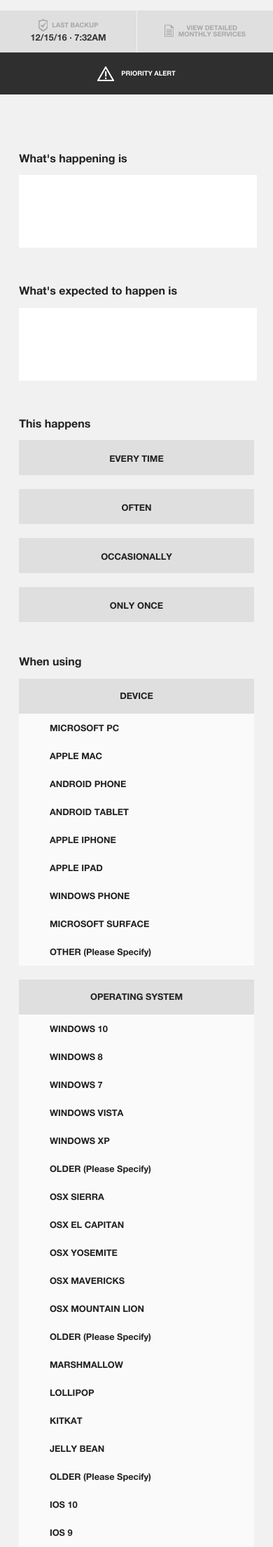
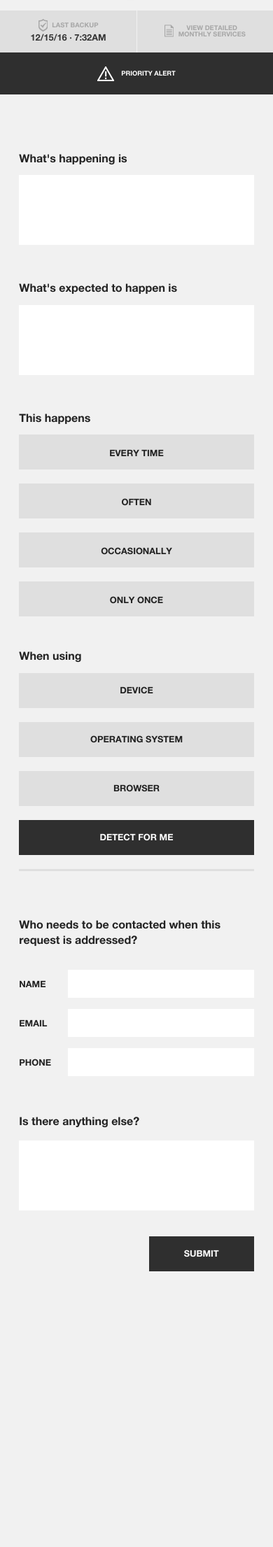
Before and after one commit to drstonebraker/dash-clone-heroku, a PHP site: page / in a window 390 px wide. Shown: the part 301-2512 px from the top of the page at 70% size. After the commit the page ends 2118 px from the top, so only its background shows below. Run offline with PHP 8.4, Linux system fonts and the light colour scheme; some libraries are stand-ins or nearby versions.

Commit message:
styling form bug info (tablet)

```diff
--- a/css/main.css
+++ b/css/main.css
@@ -825,6 +825,7 @@ background: #d50000;
   border: none;
   resize: none;
   height: 100px;
+  box-sizing: border-box;
 }
 
 .bug-info__button {
@@ -881,7 +882,7 @@ color:white;
 }
 
 .select-list {
-  //display:none;
+  display:none;
   list-style-type: none;
   width: 100%;
   margin:0 auto;
--- a/index.html
+++ b/index.html
@@ -242,36 +242,40 @@
 
         </main><!-- END DASHBOARD-->
 
-        <form action="" class="alert-form" id="input--alert-form">
+        <form action="" class="alert-form" id="alert-form">
           <fieldset class="bug-info">
 
-            <label class="bug-info__label" for="input--whats-happening">What's happening is</label>
-            <textarea name="whats-happening" id="input--whats-happening" class="bug-info__textarea bug-info__textarea--whats-happening" required></textarea>
+            <div class="bug-info__whats-happening">
+              <label class="bug-info__label" for="input--whats-happening">What's happening is</label>
+              <textarea name="whats-happening" id="input--whats-happening" class="bug-info__textarea bug-info__textarea--whats-happening" required></textarea>
+            </div><!--
 
-            <label class="bug-info__label" for="input--whats-expected">What's expected to happen is</label>
-            <textarea name="whats-expected" id="input--whats-expected" class="bug-info__textarea bug-info__textarea--whats-expected" required></textarea>
+            --><div class="bug-info__whats-expected">
+              <label class="bug-info__label" for="input--whats-expected">What's expected to happen is</label>
+              <textarea name="whats-expected" id="input--whats-expected" class="bug-info__textarea bug-info__textarea--whats-expected" required></textarea>
+            </div>
 
             <fieldset class="bug-info__frequency">
 
               <legend class="bug-info__label bug-info__label--this-happens">This happens</legend>
 
-              <input type="radio" name="this-happens" class="bug-info__radio u_hidden" id="input--every-time" required>
-              <button  type="button" class="bug-info__button bug-info__button--every-time" formnovalidate>
+              <input type="radio" name="this-happens" class="bug-info__radio u_hidden" id="input--every-time" required><!--
+              --><button  type="button" class="bug-info__button bug-info__button--every-time" formnovalidate>
                 <label class="bug-info__button-label" for="input--every-time">EVERY TIME</label>
-              </button>
+              </button><!--
 
-              <input type="radio" name="this-happens" class="bug-info__radio u_hidden" id="input--often" required>
-              <button type="button" class="bug-info__button bug-info__button--often" formnovalidate>
+              --><input type="radio" name="this-happens" class="bug-info__radio u_hidden" id="input--often" required><!--
+              --><button type="button" class="bug-info__button bug-info__button--often" formnovalidate>
                 <label class="bug-info__button-label" for="input--often">OFTEN</label>
-              </button>
+              </button><!--
 
-              <input type="radio" name="this-happens" class="bug-info__radio u_hidden" id="input--occasionally" required>
-              <button type="button" class="bug-info__button bug-info__button--occasionally" formnovalidate>
+              --><input type="radio" name="this-happens" class="bug-info__radio u_hidden" id="input--occasionally" required><!--
+              --><button type="button" class="bug-info__button bug-info__button--occasionally" formnovalidate>
                 <label class="bug-info__button-label" for="input--occasionally">OCCASIONALLY</label>
-              </button>
+              </button><!--
 
-              <input type="radio" name="this-happens" class="bug-info__radio u_hidden" id="input--only-once" required>
-              <button type="button" class="bug-info__button bug-info__button--only-once" formnovalidate>
+              --><input type="radio" name="this-happens" class="bug-info__radio u_hidden" id="input--only-once" required><!--
+              --><button type="button" class="bug-info__button bug-info__button--only-once" formnovalidate>
                 <label class="bug-info__button-label" for="input--only-once">ONLY ONCE</label>
               </button>
 
@@ -280,73 +284,74 @@
             <fieldset class="bug-info__environment">
               <legend class="bug-info__label bug-info__label--when-using">When using</legend>
 
-              <input type="hidden" id="input--device" value="" required>
-              <button type="button" class="bug-info__button select select--device" id="select--device" formnovalidate>DEVICE</button>
-              <ul class="select-list select-list--device">
-                <li class="select-list__option" data-value="pc">MICROSOFT PC</li>
-                <li class="select-list__option" data-value="mac">APPLE MAC</li>
-                <li class="select-list__option" data-value="android-phone">ANDROID PHONE</li>
-                <li class="select-list__option" data-value="android-tablet">ANDROID TABLET</li>
-                <li class="select-list__option" data-value="iphone">APPLE IPHONE</li>
-                <li class="select-list__option" data-value="ipad">APPLE IPAD</li>
-                <li class="select-list__option" data-value="win-phone">WINDOWS PHONE</li>
-                <li class="select-list__option" data-value="win-surface">MICROSOFT SURFACE</li>
-                <li class="select-list__option" data-value="other">OTHER (Please Specify)</li>
-              </ul>
+              <input type="hidden" id="input--device" value="" required><!--
+              --><button type="button" class="bug-info__button select select--device" id="select--device" formnovalidate>DEVICE</button><!--
+              --><ul class="select-list select-list--device"><!--
+              --><li class="select-list__option" data-value="pc">MICROSOFT PC</li><!--
+              --><li class="select-list__option" data-value="mac">APPLE MAC</li><!--
+              --><li class="select-list__option" data-value="android-phone">ANDROID PHONE</li><!--
+              --><li class="select-list__option" data-value="android-tablet">ANDROID TABLET</li><!--
+              --><li class="select-list__option" data-value="iphone">APPLE IPHONE</li><!--
+              --><li class="select-list__option" data-value="ipad">APPLE IPAD</li><!--
+                --><li class="select-list__option" data-value="win-phone">WINDOWS PHONE</li><!--
+                --><li class="select-list__option" data-value="win-surface">MICROSOFT SURFACE</li><!--
+                --><li class="select-list__option" data-value="other">OTHER (Please Specify)</li><!--
+                --></ul><!--
 
-              <input type="hidden" id="input--op-sys" value="" required>
-              <button type="button" class="bug-info__button select select--op-sys" id="select--op-sys" formnovalidate>OPERATING SYSTEM</button>
-              <ul class="select-list select-list--op-sys">
-                <li class="select-list__option" data-device="pc win-surface" data-value="win-10">WINDOWS 10</li>
-                <li class="select-list__option" data-device="pc win-surface" data-value="win-8">WINDOWS 8</li>
-                <li class="select-list__option" data-device="pc" data-value="win-7">WINDOWS 7</li>
-                <li class="select-list__option" data-device="pc" data-value="win-vista">WINDOWS VISTA</li>
-                <li class="select-list__option" data-device="pc" data-value="win-xp">WINDOWS XP</li>
-                <li class="select-list__option" data-device="pc" data-value="win-older">OLDER (Please Specify)</li>
+              --><input type="hidden" id="input--op-sys" value="" required><!--
+              --><button type="button" class="bug-info__button select select--op-sys" id="select--op-sys" formnovalidate>OPERATING SYSTEM</button><!--
+              --><ul class="select-list select-list--op-sys"><!--
+              --><li class="select-list__option" data-device="pc win-surface" data-value="win-10">WINDOWS 10</li><!--
+                --><li class="select-list__option" data-device="pc win-surface" data-value="win-8">WINDOWS 8</li><!--
+                --><li class="select-list__option" data-device="pc" data-value="win-7">WINDOWS 7</li><!--
+                --><li class="select-list__option" data-device="pc" data-value="win-vista">WINDOWS VISTA</li><!--
+                --><li class="select-list__option" data-device="pc" data-value="win-xp">WINDOWS XP</li><!--
+                --><li class="select-list__option" data-device="pc" data-value="win-older">OLDER (Please Specify)</li><!--
 
-                <li class="select-list__option" data-device="mac" data-value="osx-12">OSX SIERRA</li>
-                <li class="select-list__option" data-device="mac" data-value="osx-11">OSX EL CAPITAN</li>
-                <li class="select-list__option" data-device="mac" data-value="osx-10">OSX YOSEMITE</li>
-                <li class="select-list__option" data-device="mac" data-value="osx-9">OSX MAVERICKS</li>
-                <li class="select-list__option" data-device="mac" data-value="osx-8">OSX MOUNTAIN LION</li>
-                <li class="select-list__option" data-device="mac" data-value="osx-older">OLDER (Please Specify)</li>
+                --><li class="select-list__option" data-device="mac" data-value="osx-12">OSX SIERRA</li><!--
+                --><li class="select-list__option" data-device="mac" data-value="osx-11">OSX EL CAPITAN</li><!--
+                --><li class="select-list__option" data-device="mac" data-value="osx-10">OSX YOSEMITE</li><!--
+                --><li class="select-list__option" data-device="mac" data-value="osx-9">OSX MAVERICKS</li><!--
+                --><li class="select-list__option" data-device="mac" data-value="osx-8">OSX MOUNTAIN LION</li><!--
+                --><li class="select-list__option" data-device="mac" data-value="osx-older">OLDER (Please Specify)</li><!--
 
-                <li class="select-list__option" data-device="android-phone android-tablet" data-value="android-6">MARSHMALLOW</li>
-                <li class="select-list__option" data-device="android-phone android-tablet" data-value="android-5">LOLLIPOP</li>
-                <li class="select-list__option" data-device="android-phone android-tablet" data-value="android-4-4">KITKAT</li>
-                <li class="select-list__option" data-device="android-phone android-tablet" data-value="android-4-3">JELLY BEAN</li>
-                <li class="select-list__option" data-device="android-phone android-tablet" data-value="android-older">OLDER (Please Specify)</li>
+                --><li class="select-list__option" data-device="android-phone android-tablet" data-value="android-6">MARSHMALLOW</li><!--
+                --><li class="select-list__option" data-device="android-phone android-tablet" data-value="android-5">LOLLIPOP</li><!--
+                --><li class="select-list__option" data-device="android-phone android-tablet" data-value="android-4-4">KITKAT</li><!--
+                --><li class="select-list__option" data-device="android-phone android-tablet" data-value="android-4-3">JELLY BEAN</li><!--
+                --><li class="select-list__option" data-device="android-phone android-tablet" data-value="android-older">OLDER (Please Specify)</li><!--
 
-                <li class="select-list__option" data-device="iphone ipad" data-value="ios-10">IOS 10</li>
-                <li class="select-list__option" data-device="iphone ipad" data-value="ios-9">IOS 9</li>
-                <li class="select-list__option" data-device="iphone ipad" data-value="ios-8">IOS 8</li>
-                <li class="select-list__option" data-device="iphone ipad" data-value="ios-7">IOS 7</li>
-                <li class="select-list__option" data-device="iphone ipad" data-value="ios-6">IOS 6</li>
-                <li class="select-list__option" data-device="iphone ipad" data-value="ios-older">OLDER (Please Specify)</li>
+                --><li class="select-list__option" data-device="iphone ipad" data-value="ios-10">IOS 10</li><!--
+                --><li class="select-list__option" data-device="iphone ipad" data-value="ios-9">IOS 9</li><!--
+                --><li class="select-list__option" data-device="iphone ipad" data-value="ios-8">IOS 8</li><!--
+                --><li class="select-list__option" data-device="iphone ipad" data-value="ios-7">IOS 7</li><!--
+                --><li class="select-list__option" data-device="iphone ipad" data-value="ios-6">IOS 6</li><!--
+                --><li class="select-list__option" data-device="iphone ipad" data-value="ios-older">OLDER (Please Specify)</li><!--
 
-                <li class="select-list__option" data-device="win-phone" data-value="win-mob-10">WINDOWS 10 MOBILE</li>
-                <li class="select-list__option" data-device="win-phone" data-value="win-mob-8">WINDOWS PHONE 8</li>
-                <li class="select-list__option" data-device="win-phone" data-value="win-mob-7">WINDOWS PHONE 7.10</li>
-                <li class="select-list__option" data-device="win-surface" data-value="win-mob-rt">WINDOWS RT</li>
-                <li class="select-list__option" data-device="win-phone" data-value="win-mob-older">OLDER (Please Specify)</li>
+                --><li class="select-list__option" data-device="win-phone" data-value="win-mob-10">WINDOWS 10 MOBILE</li><!--
+                --><li class="select-list__option" data-device="win-phone" data-value="win-mob-8">WINDOWS PHONE 8</li><!--
+                --><li class="select-list__option" data-device="win-phone" data-value="win-mob-7">WINDOWS PHONE 7.10</li><!--
+                --><li class="select-list__option" data-device="win-surface" data-value="win-mob-rt">WINDOWS RT</li><!--
+                --><li class="select-list__option" data-device="win-phone" data-value="win-mob-older">OLDER (Please Specify)</li><!--
 
-                <li class="select-list__option" data-device="pc mac android-phone android-tablet iphone ipad win-phone win-surface other" data-value="op-sys-other">OTHER (Please Specify)</li>
+                --><li class="select-list__option" data-device="pc mac android-phone android-tablet iphone ipad win-phone win-surface other" data-value="op-sys-other">OTHER (Please Specify)</li><!--
 
-              </ul>
+                --></ul><!--
 
-              <input type="hidden" id="input--browser" value="" required>
-              <button type="button" class="bug-info__button select select--browser" id="select--browser" formnovalidate>BROWSER</button>
-              <ul class="select-list select-list--op-sys">
-                <li class="select-list__option" data-device="pc mac android-phone android-tablet iphone ipad win-phone win-surface other" data-value="chrome">CHROME</li>
-                <li class="select-list__option" data-device="pc mac android-phone android-tablet iphone ipad win-phone win-surface other" data-value="firefox">FIREFOX</li>
-                <li class="select-list__option" data-device="mac iphone ipad" data-value="safari">SAFARI</li>
-                <li class="select-list__option" data-device="pc win-phone win-surface" data-value="edge">MICROSOFT EDGE</li>                  <li class="select-list__option" data-device="pc win-phone win-surface" data-value="ie-11">INTERNET EXPLORER 9-11</li>
-                <li class="select-list__option" data-device="pc win-phone win-surface" data-value="ie-8">INTERNET EXPLORER-OLDER</li>
-                <li class="select-list__option" data-device="pc mac android-phone android-tablet iphone ipad win-phone win-surface other" data-value="opera">OPERA</li>
-                <li class="select-list__option" data-device="pc mac android-phone android-tablet iphone ipad win-phone win-surface other" data-value="browser-other">OTHER (Please Specify)</li>
-              </ul>
+              --><input type="hidden" id="input--browser" value="" required><!--
+              --><button type="button" class="bug-info__button select select--browser" id="select--browser" formnovalidate>BROWSER</button><!--
+              --><ul class="select-list select-list--op-sys"><!--
+                --><li class="select-list__option" data-device="pc mac android-phone android-tablet iphone ipad win-phone win-surface other" data-value="chrome">CHROME</li><!--
+                --><li class="select-list__option" data-device="pc mac android-phone android-tablet iphone ipad win-phone win-surface other" data-value="firefox">FIREFOX</li><!--
+                --><li class="select-list__option" data-device="mac iphone ipad" data-value="safari">SAFARI</li><!--
+                --><li class="select-list__option" data-device="pc win-phone win-surface" data-value="edge">MICROSOFT EDGE</li><!--
+                --><li class="select-list__option" data-device="pc win-phone win-surface" data-value="ie-11">INTERNET EXPLORER 9-11</li><!--
+                --><li class="select-list__option" data-device="pc win-phone win-surface" data-value="ie-8">INTERNET EXPLORER-OLDER</li><!--
+                --><li class="select-list__option" data-device="pc mac android-phone android-tablet iphone ipad win-phone win-surface other" data-value="opera">OPERA</li><!--
+                --><li class="select-list__option" data-device="pc mac android-phone android-tablet iphone ipad win-phone win-surface other" data-value="browser-other">OTHER (Please Specify)</li><!--
+              --></ul><!--
 
-              <button type="button" class="bug-info__button bug-info__button--detect"  formnovalidate>DETECT FOR ME</button>
+              --><button type="button" class="bug-info__button bug-info__button--detect"  formnovalidate>DETECT FOR ME</button>
 
             </fieldset>
 
```
Also changed, not shown: other parts of css/main.css (+49 -4 lines).
